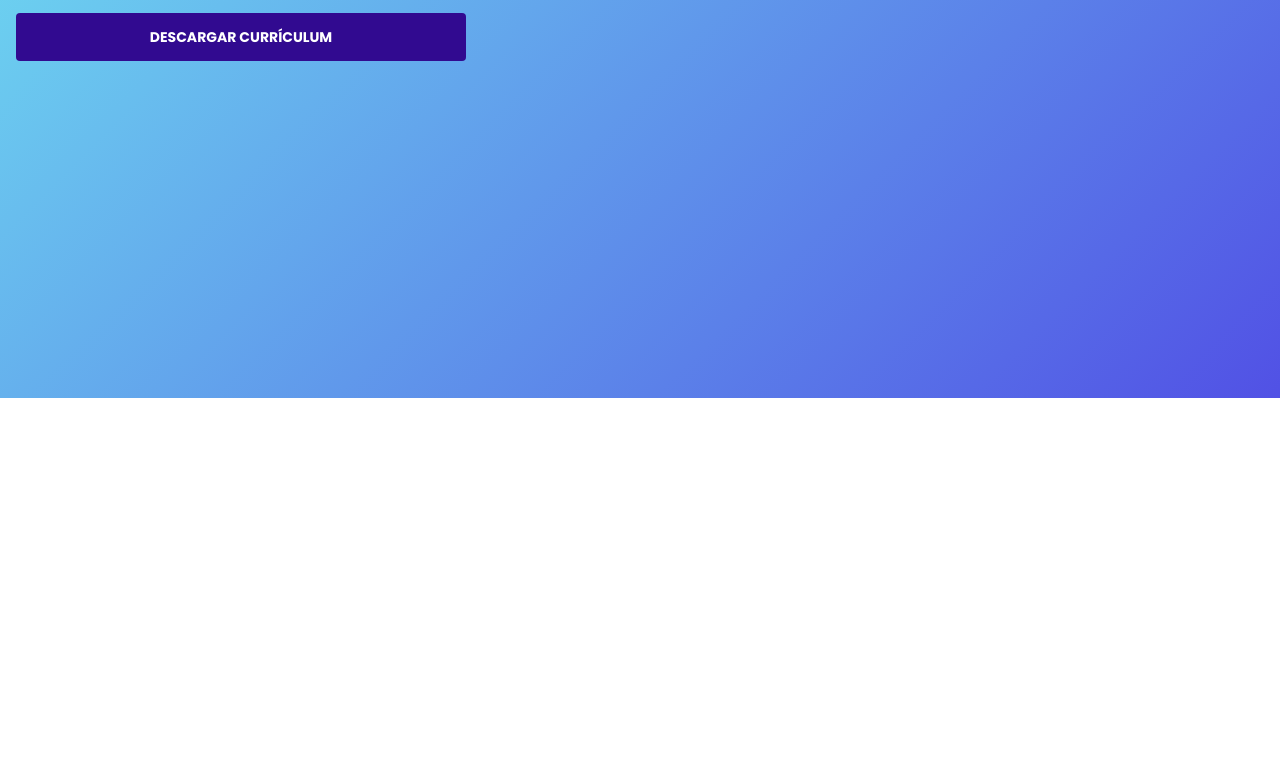
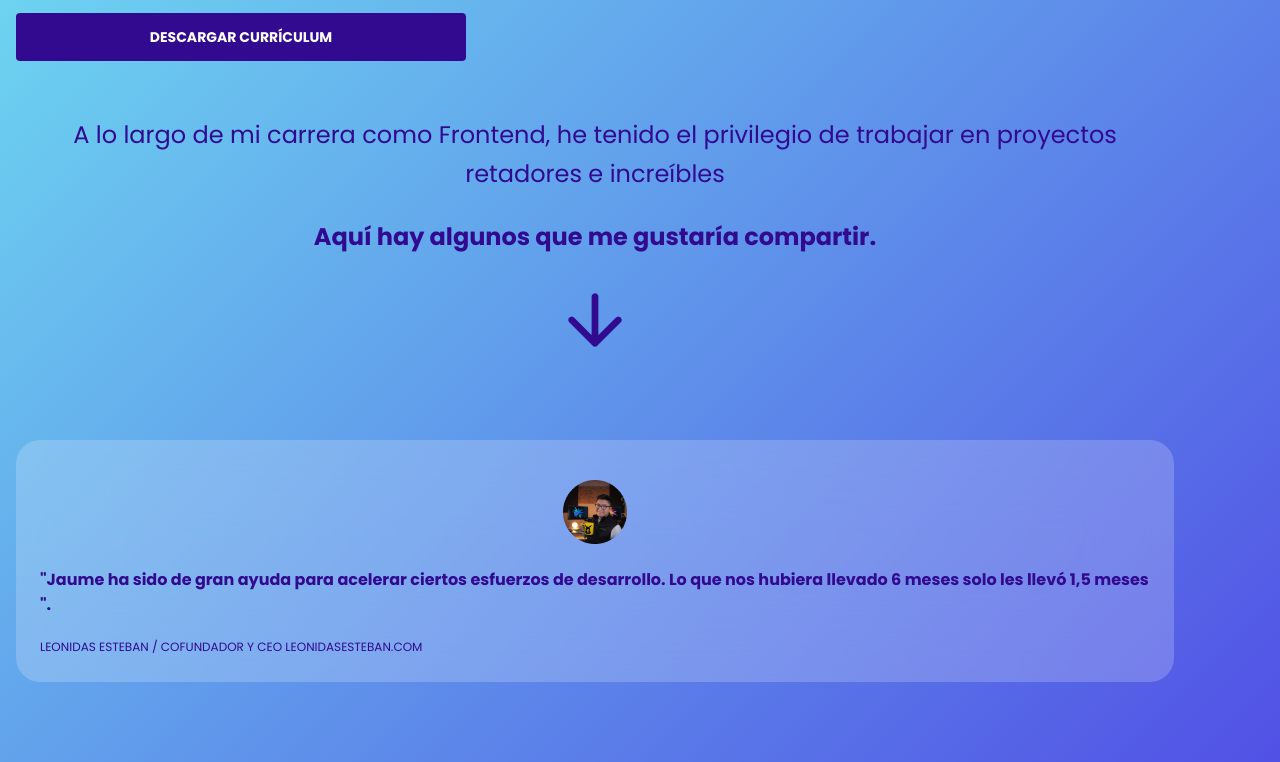
Before and after one commit to Rafa-D/Portafolio_Jaume, a plain HTML site: page index.html in a window 1280 px wide. Shown: the part 402-1164 px from the top of the page. Before the commit the page ends 800 px from the top, so only its background shows below. Drawn offline with Linux system fonts and the light colour scheme.

Commit message:
Se hace el componenete de presentacion y se adelanta el componenete de testimonio

```diff
--- /dev/null
+++ b/css/presentation.css
@@ -0,0 +1,20 @@
+.presentation{
+    font-size: 2.4rem;
+    line-height: 3.9rem;
+    text-align: center;
+    margin-block-start: 5.4rem;
+    margin-block-end: 8rem;
+}
+
+.presentation p{
+    margin-block-start: 2.4rem;
+    margin-block-end: 2.4rem;
+}
+
+.presentation p:nth-of-type(2){
+    font-weight: bold;
+}
+
+.presentation img{
+    vertical-align: middle;
+}
--- a/css/style.css
+++ b/css/style.css
@@ -4,6 +4,8 @@
 @import"./hero.css";
 @import"./wrapper.css";
 @import"./menu.css";
+@import"./presentation.css";
+@import"./testimony.css";
 
 
 :root{
--- /dev/null
+++ b/css/testimony.css
@@ -0,0 +1,21 @@
+.testimony{
+    padding: 2.4rem;
+    margin-block-start: 8rem;
+    margin-block-end: 8rem;
+    background: rgba(255, 255, 255,0.2);
+    border-radius: 2.4rem;
+    border: 4px solid radial-gradient(83.14% 78.52% to -12.32% -18.69%, rgba(255, 255, 255, 0.75) 0%, rgba(255, 255, 255, 0) 100%);
+    backdrop-filter: blur(39.7657px);
+}
+
+.testimony figure{
+    text-align: center;
+}
+
+.testimony p{
+    font-weight: bold;
+}
+
+.testimony span{
+    font: var(--caption);
+}
--- a/index.html
+++ b/index.html
@@ -42,6 +42,18 @@
                 <a class="button" href="#">descargar cURRÍCULUM</a>
             </div>
         </section>
+        <section class="presentation">
+            <p>A lo largo de mi carrera como Frontend, he tenido el privilegio de trabajar en proyectos retadores e increíbles</p>
+            <p>Aquí hay algunos que me gustaría compartir.</p>
+            <img src="./images/arrowdown.png" alt="Imagen de flecha">
+        </section>
+        <section class="testimony">
+            <figure>
+                <img src="./images/photo.png" alt="Foto de testimonio">
+            </figure>
+            <p>"Jaume ha sido de gran ayuda para acelerar ciertos esfuerzos de desarrollo. Lo que nos hubiera llevado 6 meses solo les llevó 1,5 meses ".</p>
+            <span><caption>LEONIDAS ESTEBAN / COFUNDADOR Y CEO LEONIDASESTEBAN.COM</caption></span>
+        </section>
     </div>
 </body>
 </html>
```
Also changed, not shown: images/arrowdown.png (added), images/photo.png (added).
